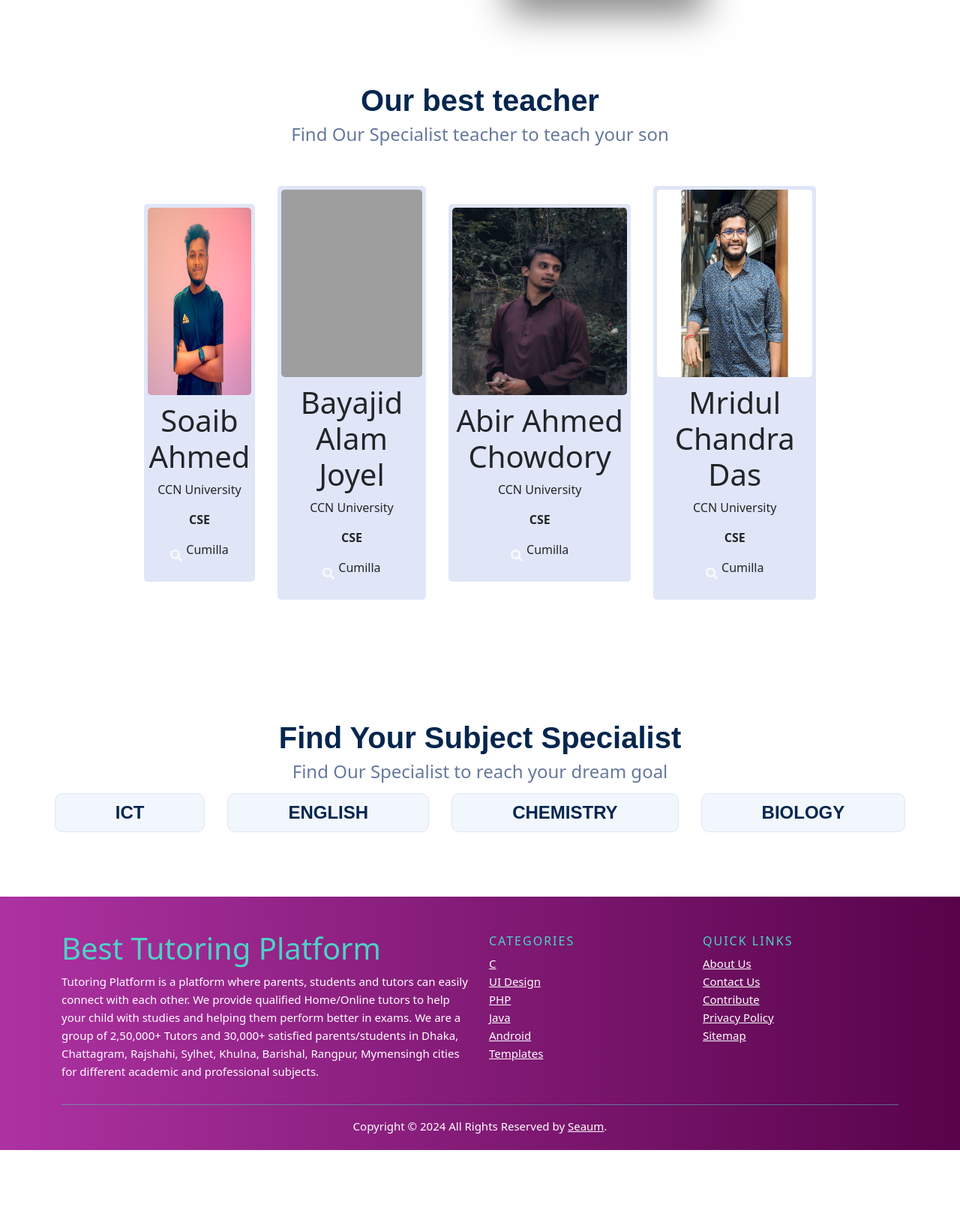
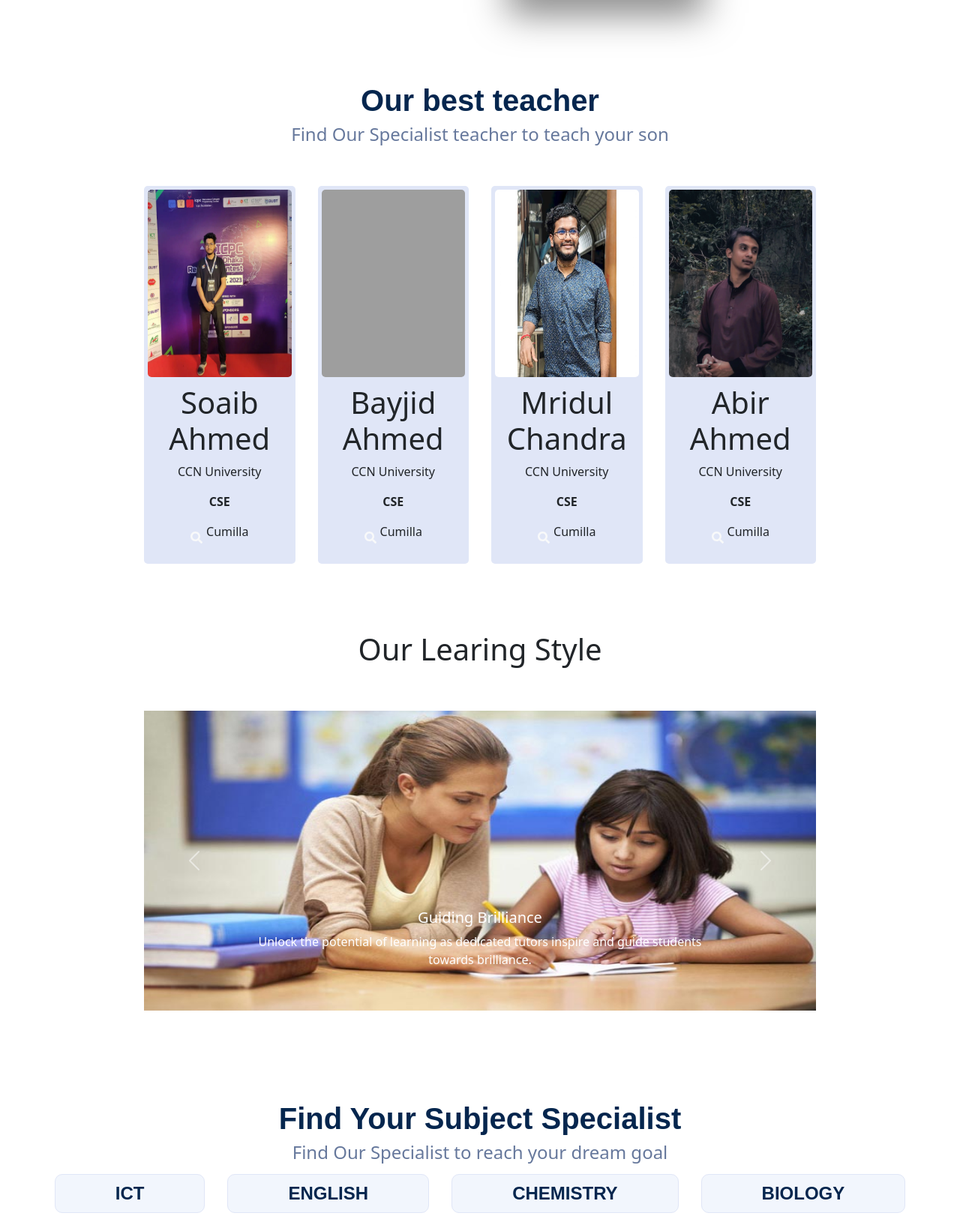
Before and after one commit to Soaib-Ahmed/Tuition_Media, a Django app: page / in a window 1280 px wide. Shown: the part 2932-4570 px from the top of the page at 75% size. Before the commit the page ends 4466 px from the top, so only its background shows below. Run offline with Django 4.2, Linux system fonts and the light colour scheme; data comes from the database, SQL or seed files in the repository; some libraries are stand-ins or nearby versions; grey boxes are pictures that could not be loaded.

Commit message:
Update home.html

```diff
--- a/templates/home.html
+++ b/templates/home.html
@@ -362,7 +362,7 @@
   <!-- search tutor section end here -->
 
 <!-- our best teacher section start here -->
-  <div class="best" style="padding: 50px 0px;">
+<div style="padding: 50px 0px;">
   <div style="width: 70%; margin: 0 auto; ">
     <div style="text-align: center;">
       <h1 style="font-family: Nunito,sans-serif;
@@ -377,10 +377,12 @@
               ">Find Our Specialist teacher to teach your son</p>
     </div>
 
-      <div style="display: flex;justify-content: space-between;align-items: center;gap: 30px; padding: 40px 0px; width: 100%;">
+    <div
+      style="display: flex;justify-content: space-between;align-items: center;gap: 30px; padding: 40px 0px; width: 100%;">
 
-        <div style="background-color: #e0e6f7;padding: 5px;border-radius: 5px;">
-          <img style="height: 250px;width: 100%;border-radius: 5px;" src="static/assets/1.jpg" alt="">
+      <div style="background-color: #e0e6f7;padding: 5px;border-radius: 5px; width: 24%;">
+        <img style="height: 250px;width: 100%;border-radius: 5px;"
+          src="static/assets/11.jpg" alt="">
         <div style="text-align: center; padding: 10px 0px;">
           <h1>Soaib Ahmed</h1>
           <p>CCN University</p>
@@ -396,10 +398,11 @@
           </div>
         </div>
       </div>
-        <div style="background-color: #e0e6f7;padding: 5px;border-radius: 5px;">
-          <img style="height: 250px;width: 100%;border-radius: 5px;" src="static/assets/2.jpg" alt="">
+      <div style="background-color: #e0e6f7;padding: 5px;border-radius: 5px;width: 24%;">
+        <img style="height: 250px;width: 100%;border-radius: 5px;"
+          src="static/assets/2.jpg" alt="">
         <div style="text-align: center; padding: 10px 0px;">
-            <h1>Bayajid Alam Joyel</h1>
+          <h1>Bayjid Ahmed</h1>
           <p>CCN University</p>
           <p style="font-weight: bold;">CSE</p>
           <div style="display: flex;justify-content: center;align-items: center;gap: 5px;">
@@ -413,10 +416,11 @@
           </div>
         </div>
       </div>
-        <div style="background-color: #e0e6f7;padding: 5px;border-radius: 5px;">
-          <img style="height: 250px;width: 100%;border-radius: 5px;" src="static/assets/4.jpg" alt="">
+      <div style="background-color: #e0e6f7;padding: 5px;border-radius: 5px;width: 24%;">
+        <img style="height: 250px;width: 100%;border-radius: 5px;"
+          src="static/assets/3.jpg" alt="">
         <div style="text-align: center; padding: 10px 0px;">
-            <h1>Abir Ahmed Chowdory</h1>
+          <h1>Mridul Chandra</h1>
           <p>CCN University</p>
           <p style="font-weight: bold;">CSE</p>
           <div style="display: flex;justify-content: center;align-items: center;gap: 5px;">
@@ -430,10 +434,11 @@
           </div>
         </div>
       </div>
-        <div style="background-color: #e0e6f7;border-radius: 5px;padding: 5px;">
-          <img style="height: 250px;width: 100%;border-radius: 5px;" src="static/assets/3.jpg" alt="">
+      <div style="background-color: #e0e6f7;border-radius: 5px;padding: 5px;width: 24%;">
+        <img style="height: 250px;width: 100%;border-radius: 5px;"
+          src="static/assets/4.jpg" alt="">
         <div style="text-align: center; padding: 10px 0px;">
-            <h1>Mridul Chandra Das</h1>
+          <h1>Abir Ahmed</h1>
           <p>CCN University</p>
           <p style="font-weight: bold;">CSE</p>
           <div style="display: flex;justify-content: center;align-items: center;gap: 5px;">
@@ -454,6 +459,55 @@
   </div>
 </div>
 <!--  our best teacher section end here -->
+
+<h1 style="text-align: center;">Our Learing Style</h1>
+
+<!--  carosoul section start here -->
+<div id="carouselExampleCaptions" style="width: 70%; margin: 0 auto; padding: 50px 0px;" class="carousel slide" data-bs-ride="false">
+  <div class="carousel-indicators">
+    <button type="button" data-bs-target="#carouselExampleCaptions" data-bs-slide-to="0" class="active"
+      aria-current="true" aria-label="Slide 1"></button>
+    <button type="button" data-bs-target="#carouselExampleCaptions" data-bs-slide-to="1"
+      aria-label="Slide 2"></button>
+    <button type="button" data-bs-target="#carouselExampleCaptions" data-bs-slide-to="2"
+      aria-label="Slide 3"></button>
+  </div>
+  <div class="carousel-inner">
+    <div class="carousel-item active">
+      <img style="height: 400px;" src="static/assets/b1.jpg" class="d-block w-100"
+        alt="...">
+      <div class="carousel-caption d-none d-md-block">
+        <h5>Guiding Brilliance</h5>
+        <p>Unlock the potential of learning as dedicated tutors inspire and guide students towards brilliance.</p>
+      </div>
+    </div>
+    <div class="carousel-item">
+      <img style="height: 400px;" src="static/assets/bg.jpg" class="d-block w-100"
+        alt="...">
+      <div class="carousel-caption d-none d-md-block">
+        <h5>Empowering Minds</h5>
+        <p>Witness the transformative journey of education, where tutors empower minds and nurture the seeds of knowledge.</p>
+      </div>
+    </div>
+    <div class="carousel-item">
+      <img style="height: 400px;" src="static/assets/bgg.jpg" class="d-block w-100" alt="...">
+      <div class="carousel-caption d-none d-md-block">
+        <h5>Knowledge Unleashed</h5>
+        <p>In the realm of education, explore the dynamic exchange between tutor and student, where knowledge is unleashed, and futures are shaped.</p>
+      </div>
+    </div>
+  </div>
+  <button class="carousel-control-prev" type="button" data-bs-target="#carouselExampleCaptions"
+    data-bs-slide="prev">
+    <span class="carousel-control-prev-icon" aria-hidden="true"></span>
+    <span class="visually-hidden">Previous</span>
+  </button>
+  <button class="carousel-control-next" type="button" data-bs-target="#carouselExampleCaptions"
+    data-bs-slide="next">
+    <span class="carousel-control-next-icon" aria-hidden="true"></span>
+    <span class="visually-hidden">Next</span>
+  </button>
+</div>
 
   <!-- find subject specialist section start here -->
   <div style="padding: 70px 0px;">
```
Lines whose indentation alone changed are shown as unchanged.
